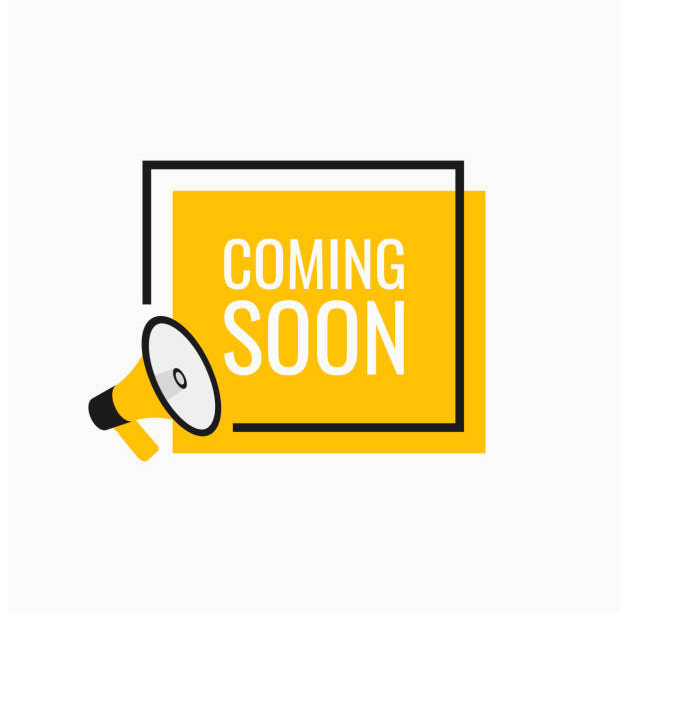
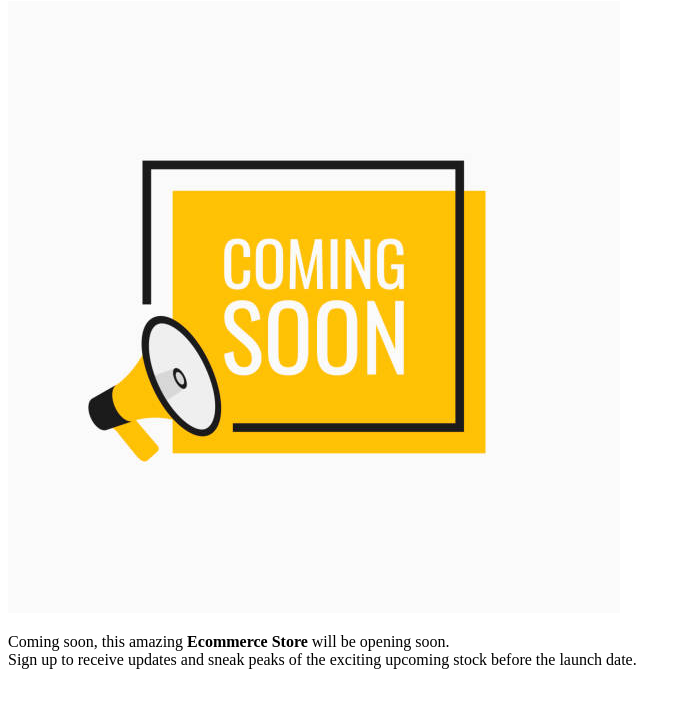
Before and after one commit to GeorgiaHunt89/CSS-Demo-Site, a plain HTML site: page index.html in a window 1280 px wide. Shown: the part 79-786 px from the top of the page, without its empty margins (0-687 px from the left). Drawn offline with Linux system fonts and the light colour scheme.

Commit message:
Paragraph section and content added

```diff
--- a/index.html
+++ b/index.html
@@ -17,6 +17,11 @@
     <!-- image -->
     <img src="assets/images/coming-soon-image.png" alt="Coming Soon Image"/>
 
+    <!-- paragraph -->
+    <p>Coming soon, this amazing <strong>Ecommerce Store</strong> will be opening soon.
+    <br>
+    Sign up to receive updates and sneak peaks of the exciting upcoming stock before the launch date. </p>
+
 
     </section>
 </body>
```
